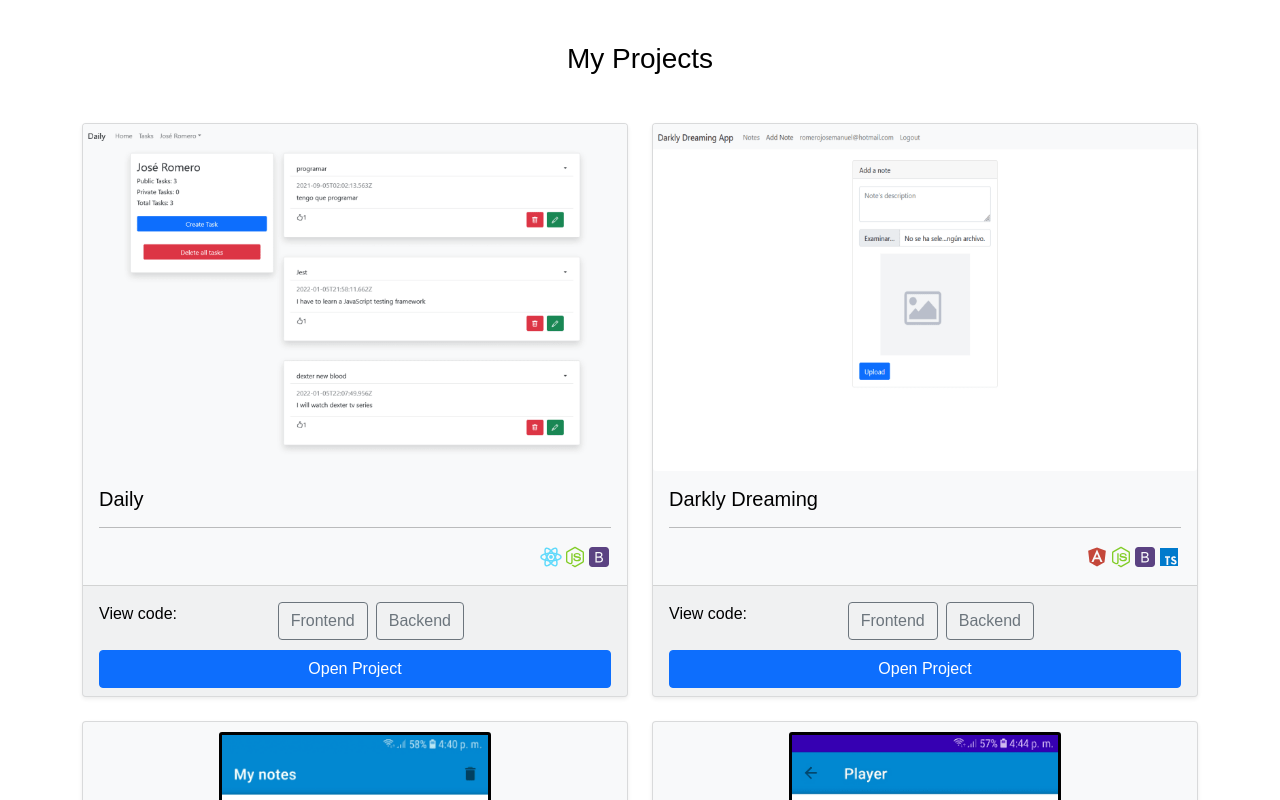
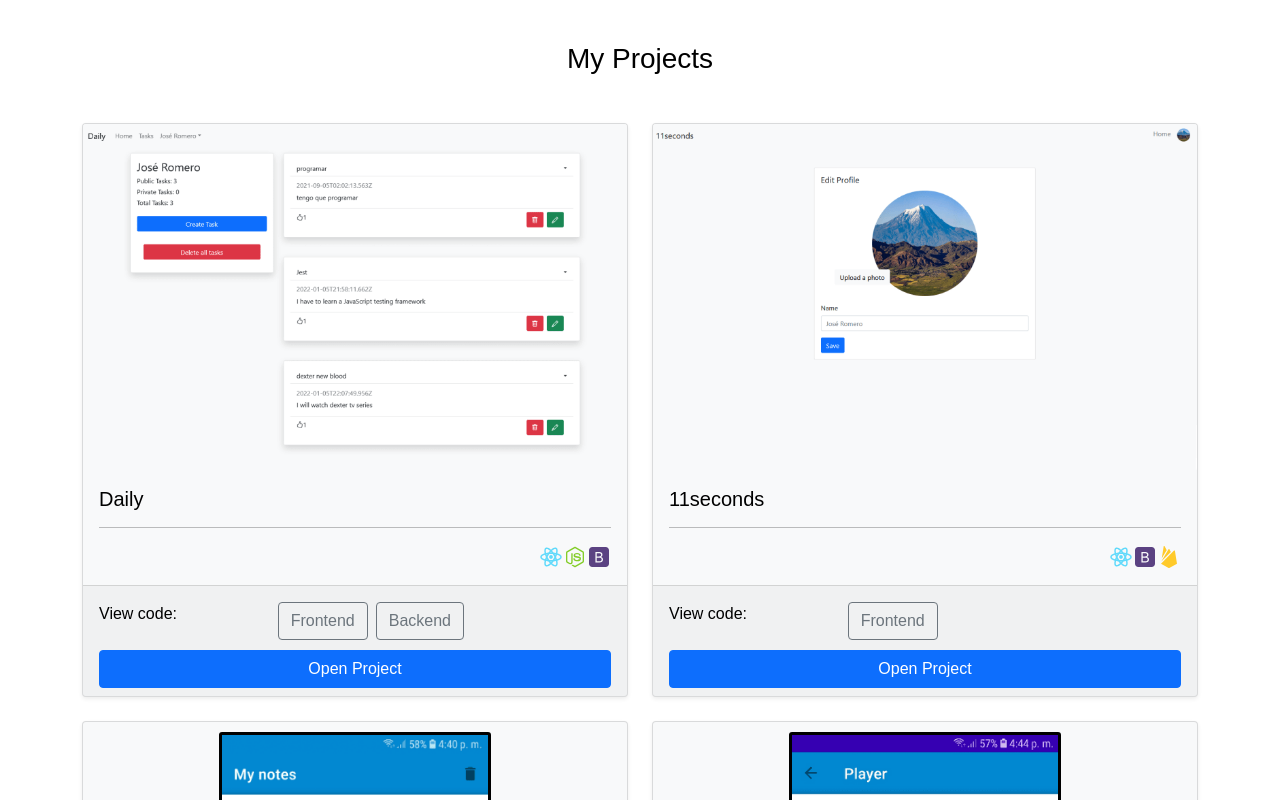
Before and after one commit to JosenRomero/My_Portfolio, a React (Create React App) app: page / in a window 1280 px wide. Shown: the part 1340-2140 px from the top of the page. Built offline with nearby package versions, Linux system fonts and the light colour scheme.

Commit message:
update projects section with the 11seconds project

```diff
--- a/src/data.js
+++ b/src/data.js
@@ -11,6 +11,7 @@ import {
     mdiReact,
     // Redux
     mdiAngular,
+    mdiFirebase,
     mdiBootstrap,
     mdiLanguageKotlin,
     mdiLanguageTypescript
@@ -25,6 +26,7 @@ const programming_language = {
     webpack: [mdiWebpack, "#1c78c0", "Webpack"],
     react: [mdiReact, "#61dafb", "React"],
     angular: [mdiAngular, "#c4473a", "Angular"],
+    firebase: [mdiFirebase, "#ffca2a", "Firebase"],
     bootstrap: [mdiBootstrap, "#5b4282", "Bootstrap"],
     kotlin: [mdiLanguageKotlin, "#7f6cb1", "Kotlin"],
     typescript: [mdiLanguageTypescript, "#007acc", "Typescript"]
@@ -47,20 +49,19 @@ export const projects = [
         open_project: "https://daily-react-app.herokuapp.com/"
     },
     {
-        image: "images/darklydreaming_img.png",
-        title: "Darkly Dreaming",
+        image: "images/11seconds_img.png",
+        title: "11seconds",
         imageSmall: false,
         programming_language: [
-            programming_language.angular,
-            programming_language.nodeJS,
+            programming_language.react,
             programming_language.bootstrap,
-            programming_language.typescript
+            programming_language.firebase
         ],
         view_code: {
-            frontend: "https://github.com/JosenRomero/DarklyDreaming",
-            backend: "https://github.com/JosenRomero/simple-backend"
+            frontend: "https://github.com/JosenRomero/11seconds",
+            backend: ""
         },
-        open_project: "https://darkly-dreaming.vercel.app/notes"
+        open_project: "https://11seconds.vercel.app/"
     },
     {
         image: "images/notesapp_img.png",
@@ -98,7 +99,7 @@ export const skills = [
     programming_language.git,
     programming_language.webpack,
     programming_language.react,
-    programming_language.angular,
+    programming_language.firebase,
     programming_language.bootstrap,
     programming_language.kotlin,
     programming_language.typescript
```
Also changed, not shown: public/images/11seconds_img.png (added), public/images/darklydreaming_img.png (deleted).
